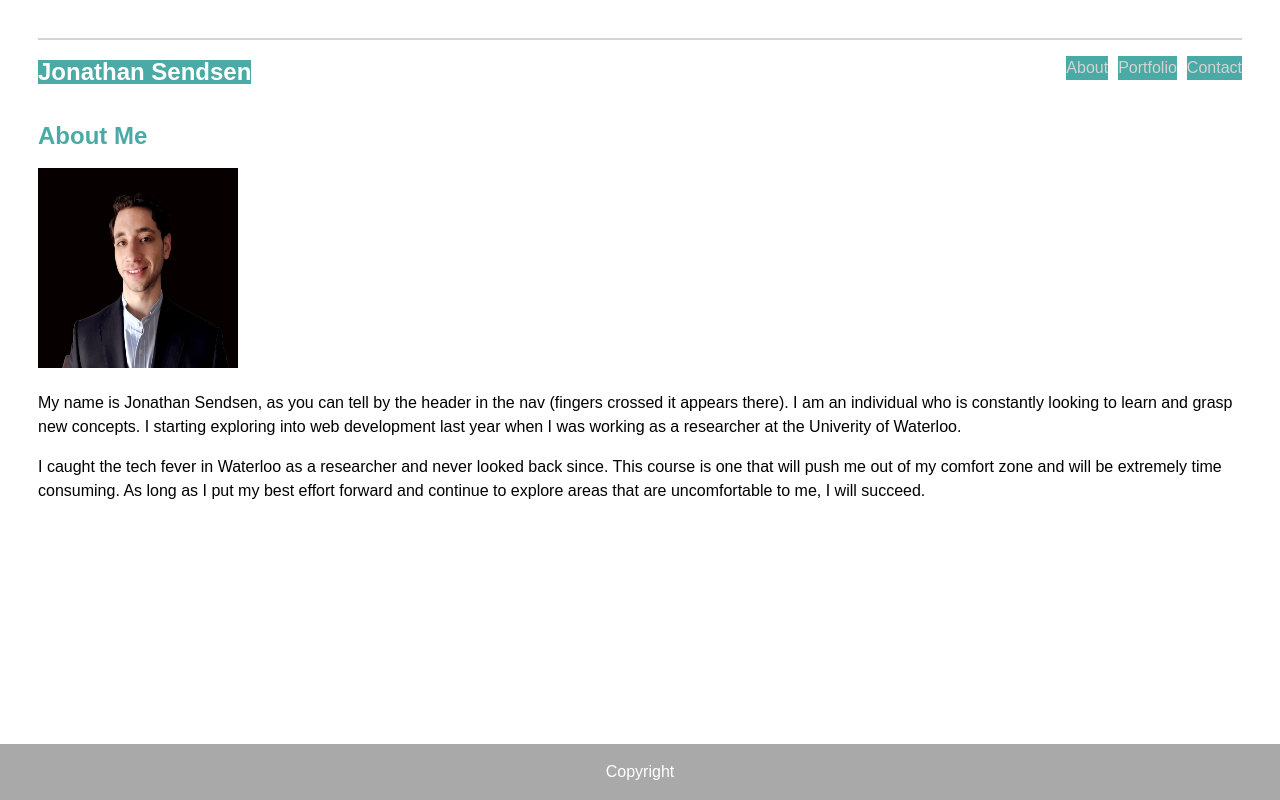
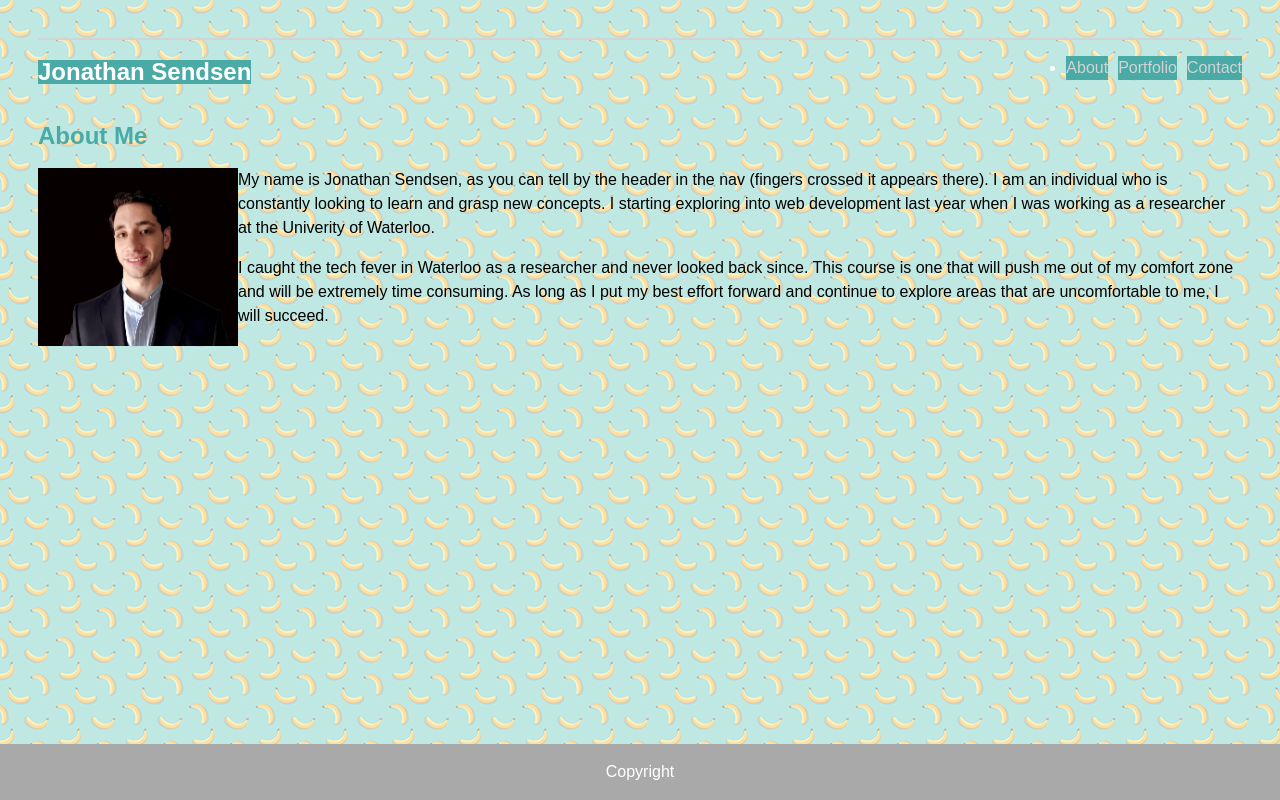
Before and after one commit to JonathanSendsen/Basic-Portfolio, a plain HTML site: page index.html in a window 1280 px wide. Drawn offline with Linux system fonts and the light colour scheme; files whose address does not match are found by name.

Commit message:
adding background to all files

```diff
--- a/assets/css/style.css
+++ b/assets/css/style.css
@@ -2,6 +2,8 @@ body {
     line-height: 1.5em;
     font-family: Arial, Helvetica, sans-serif;
     padding: 30px;
+    background-image: url('../banana/bananas.png');
+
 
 }
 
@@ -94,9 +96,9 @@ section{
     float: left;
 }
 
-img{
-    height: 200px;
-    width: 200px;
+.profile{
+   float: left;
+   width: 200px;
 }
 
 .my-words {
--- a/index.html
+++ b/index.html
@@ -22,7 +22,7 @@
 <section>
   <article>
     <h2>About Me</h2>
-        <img src="/Users/jonathansendsen/Documents/Basic-Portfolio/assets/images/portfolio-about-me.png" alt="About Me">
+        <img class="profile" src="/Users/jonathansendsen/Documents/Basic-Portfolio/assets/images/portfolio-about-me.png" alt="About Me">
 
        <p>My name is Jonathan Sendsen, as you can tell by the header in the nav (fingers crossed it appears there). I am an individual who is constantly looking to learn and grasp new concepts. I starting exploring into web development last year when I was working as a researcher at the Univerity of Waterloo.
     </p>
```
